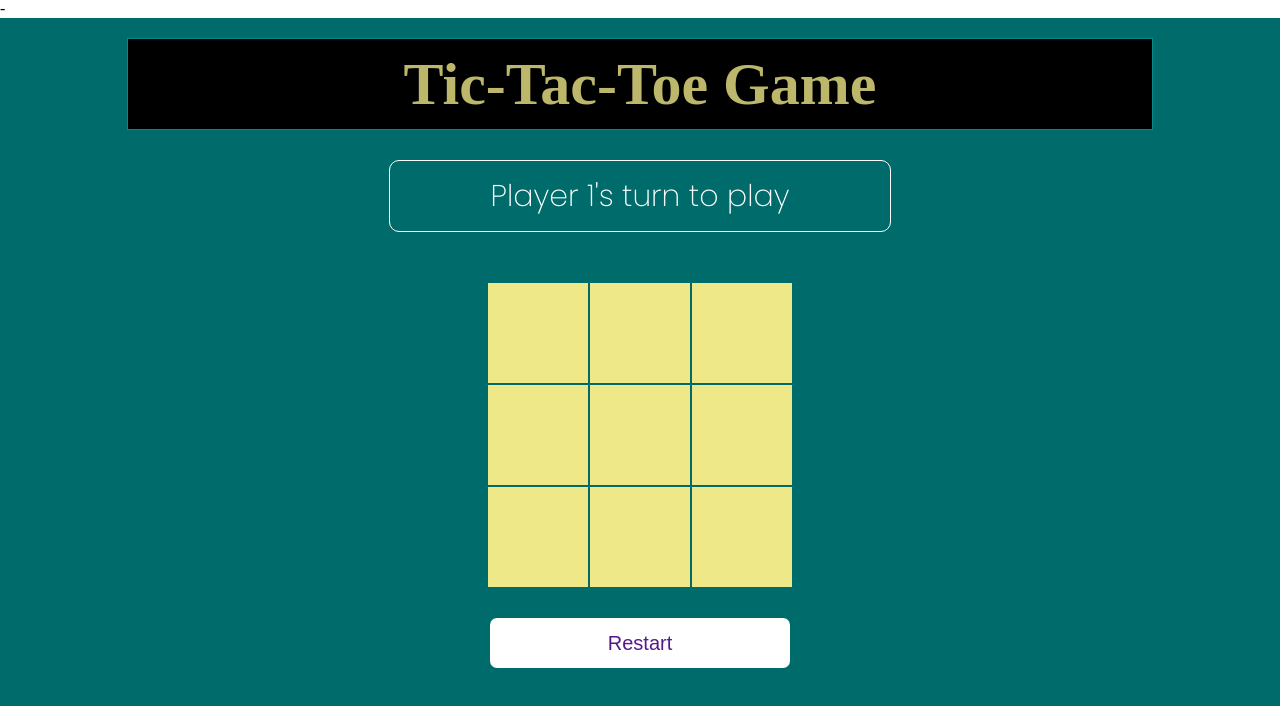
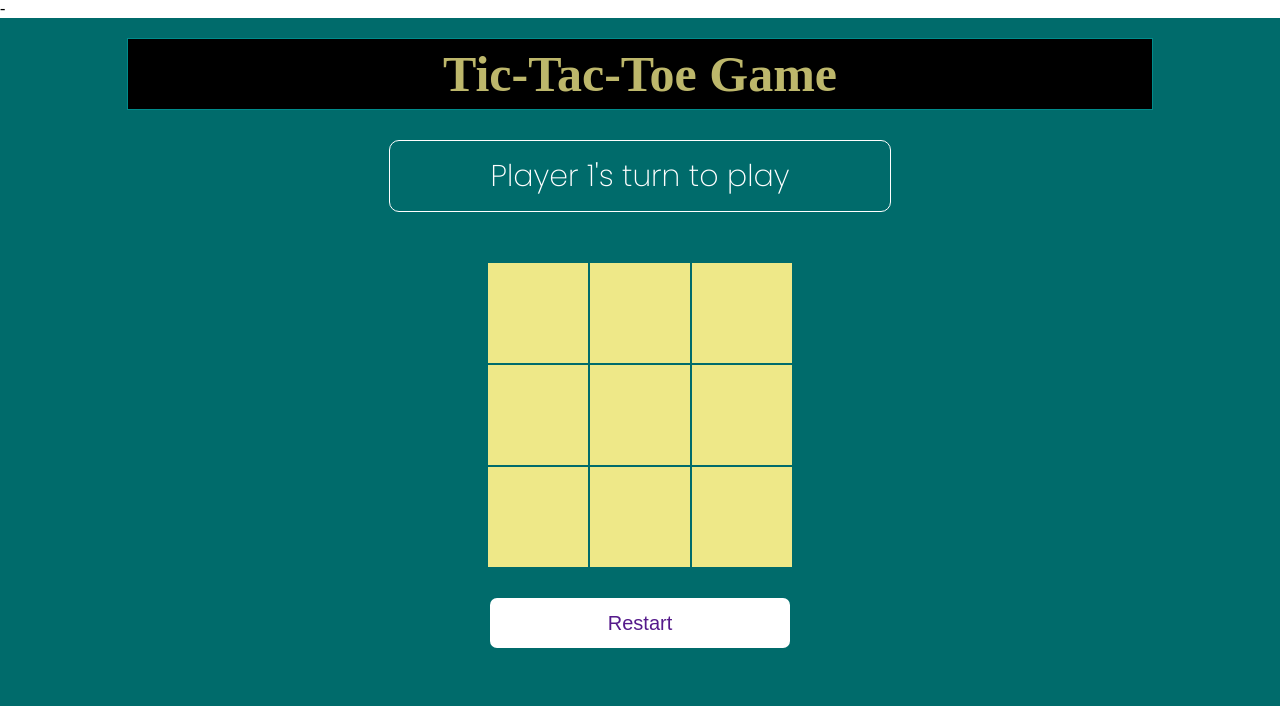
Before and after one commit to Abosi-Chidubem/Tic-Tac-Toe, a plain HTML site: page index.html in a window 1280 px wide. Drawn offline with Linux system fonts and the light colour scheme.

Commit message:
Modified the css file

```diff
--- a/css/style.css
+++ b/css/style.css
@@ -1,6 +1,6 @@
 @import url('https://fonts.googleapis.com/css2?family=Poppins:wght@200&display=swap');
 *{
-    margin: 0;
+    margin: 0px;
 }
 .housing{
     background-color: rgb(0, 107, 107);
@@ -18,11 +18,11 @@
     align-items: center;
     justify-content: center;
     border: 1px solid darkcyan;
-    height: 90px;
+    height: 70px;
     width: 80vw;
     margin-bottom: 30px;
     background-color: black;
-    font-size: 60px;
+    font-size: 50px;
     color: darkkhaki;
 }
 #display{
```
